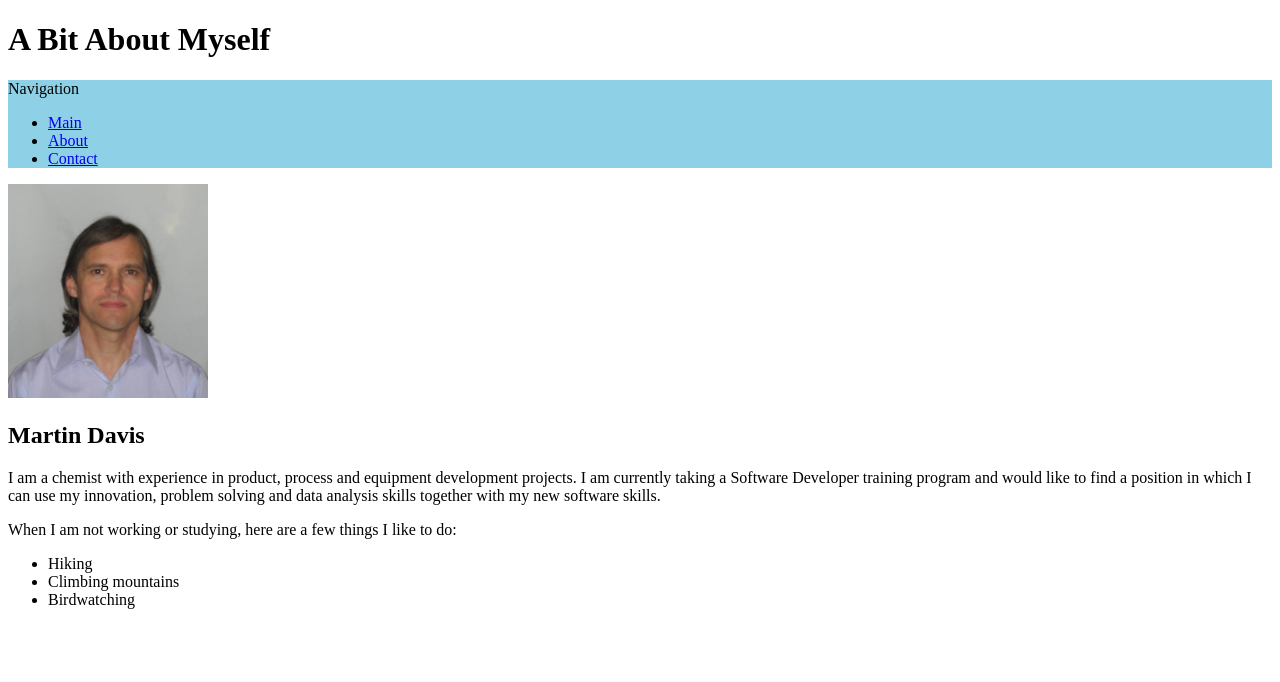
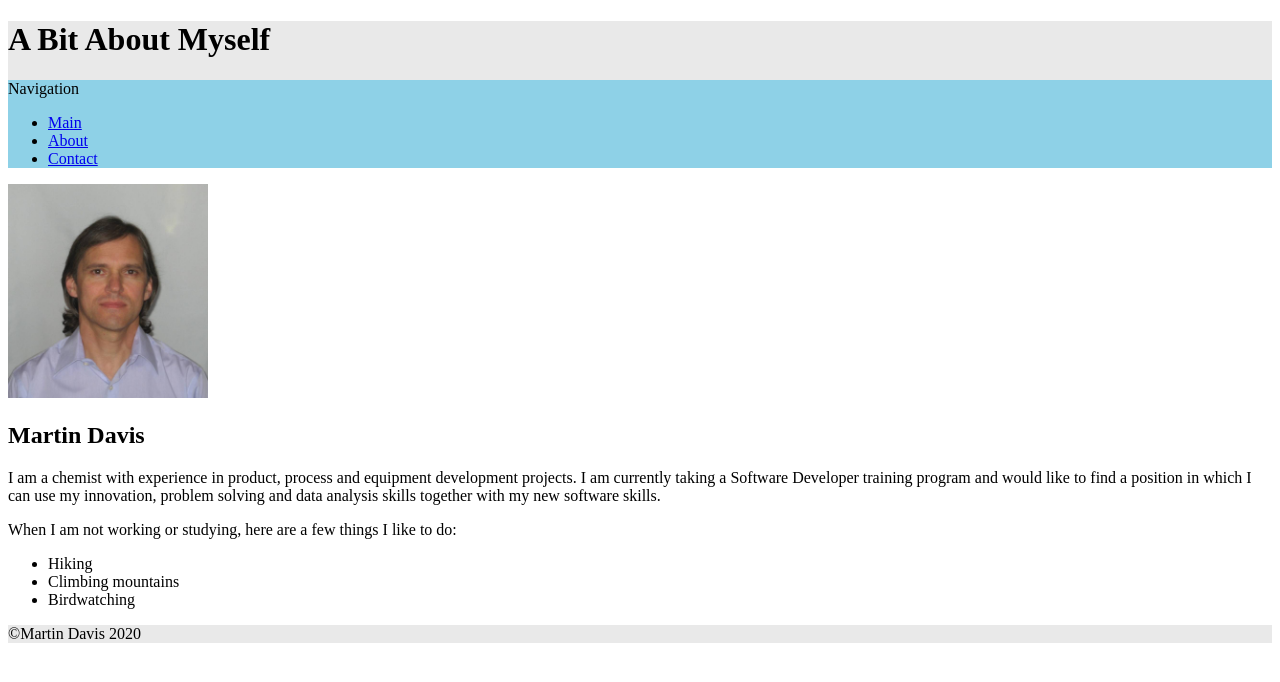
Before and after one commit to MartinDavis3/html-assignment, a plain HTML site: page about.html in a window 1280 px wide. Drawn offline with Linux system fonts and the light colour scheme.

Commit message:
added formatting in css stylesheet

```diff
--- a/about.html
+++ b/about.html
@@ -46,3 +46,8 @@
                 <li>Birdwatching</li>
             </ul>
         </article>
+        <footer>
+            &copy;Martin Davis 2020
+        </footer>
+    </body>
+</html>
--- a/css/main.css
+++ b/css/main.css
@@ -1,3 +1,9 @@
+Header{
+    background: rgb(233, 233, 233)
+}
+footer{
+    background: rgb(233, 233, 233)
+}
 nav{
     background: rgb(142, 209, 231);
 }
```
Also changed, not shown: contact.html (+5 -0 lines), index.html (+3 -0 lines).
